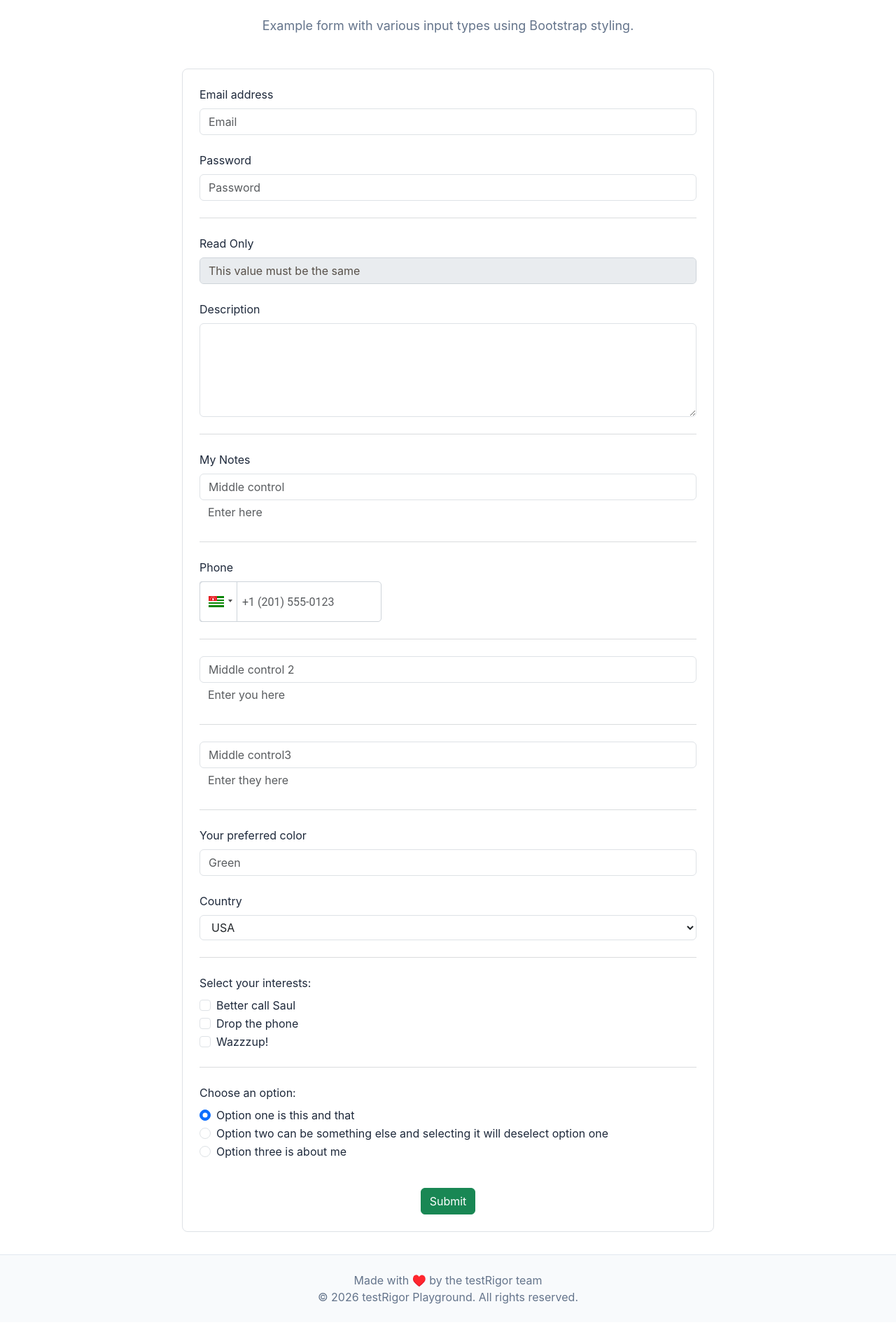
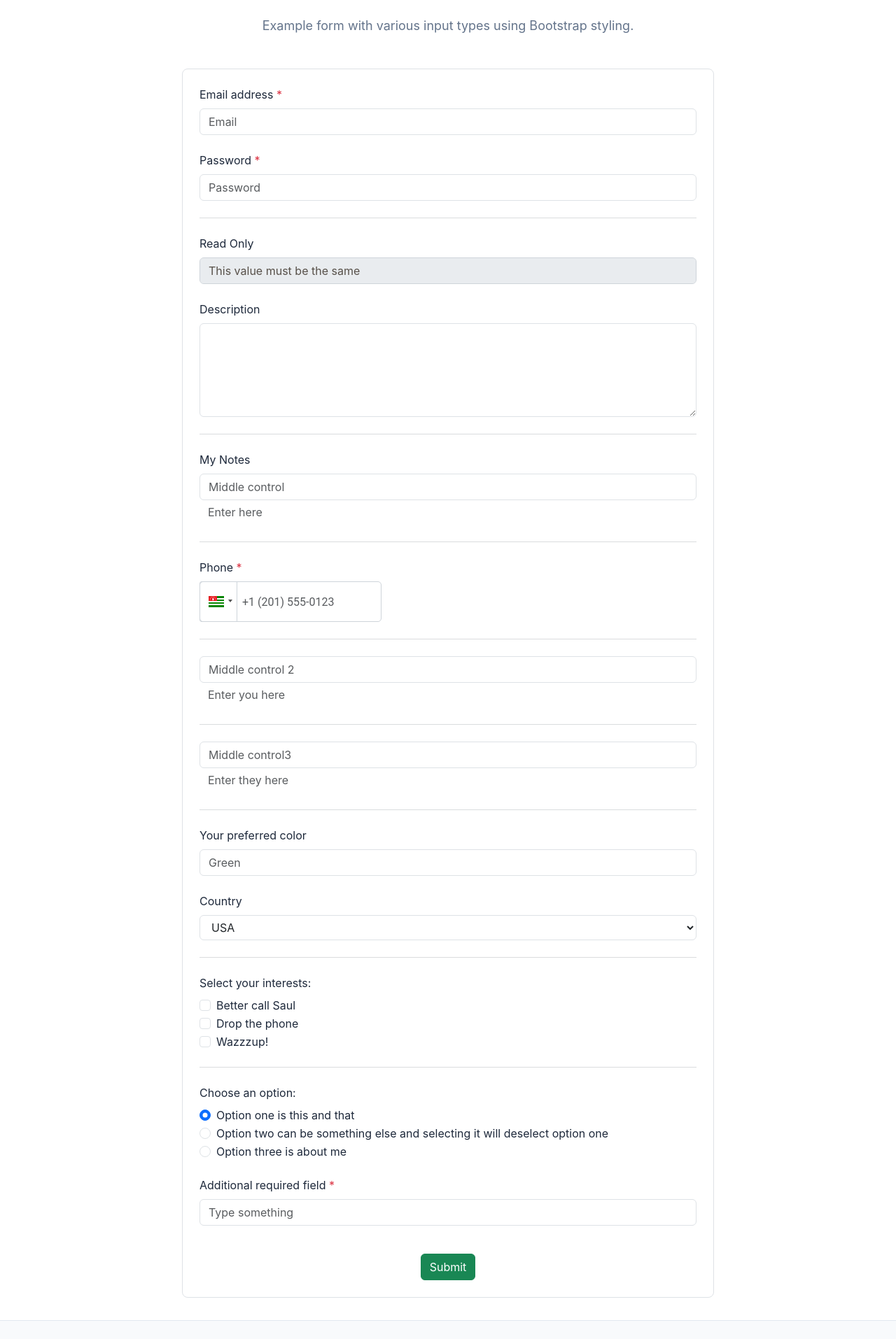
Before and after one commit to thiagonunes11/testRigorPlayground, a React (Vite) app: page /form in a window 1280 px wide. Shown: the part 220-2134 px from the top of the page at 70% size. Before the commit the page ends 2110 px from the top, so only its background shows below. Built offline with nearby package versions, Linux system fonts and the light colour scheme; the HTML template or start-up script is replaced by a standard one.

Commit message:
feat: make form fields required

```diff
--- a/src/pages/form.jsx
+++ b/src/pages/form.jsx
@@ -19,6 +19,7 @@ const Form = () => {
     },
     optionsRadios: 'ONE',
     phone: '',
+    additionalField: '',
   });
 
   const [text, setText] = useState('');
@@ -69,7 +70,7 @@ const Form = () => {
             <form onSubmit={handleSubmit} className="form-container">
 
               <div className="form-group mb-4">
-                <label className="form-label d-block text-start">Email address</label>
+                <label className="form-label d-block text-start">Email address <span className="text-danger">*</span></label>
                 <input
                   type="email"
                   className="form-control"
@@ -77,11 +78,12 @@ const Form = () => {
                   value={formData.email}
                   onChange={handleChange}
                   placeholder="Email"
+                  required
                 />
               </div>
 
               <div className="form-group mb-4">
-                <label className="form-label d-block text-start">Password</label>
+                <label className="form-label d-block text-start">Password <span className="text-danger">*</span></label>
                 <input
                   type="password"
                   className="form-control"
@@ -89,6 +91,7 @@ const Form = () => {
                   value={formData.password}
                   onChange={handleChange}
                   placeholder="Password"
+                  required
                 />
               </div>
 
@@ -134,7 +137,7 @@ const Form = () => {
               <hr className="my-4 border-top border-secondary" />
 
               <div className="form-group mb-4">
-                <label className="form-label d-block text-start">Phone</label>
+                <label className="form-label d-block text-start">Phone <span className="text-danger">*</span></label>
                 <div className="form-control phone-wrapper">
                   <PhoneInput
                     country={''}
@@ -142,7 +145,7 @@ const Form = () => {
                     onChange={(phone) => setFormData({ ...formData, phone })}
                     inputProps={{
                       name: 'phone',
-                      required: false,
+                      required: true,
                       autoFocus: false,
                       placeholder: "+1 (201) 555-0123"
                     }}
@@ -292,6 +295,19 @@ const Form = () => {
                 </div>
               </div>
 
+              <div className="form-group mb-4 mt-4 text-start">
+                <label className="form-label d-block">Additional required field <span className="text-danger">*</span></label>
+                <input
+                  type="text"
+                  className="form-control"
+                  name="additionalField"
+                  value={formData.additionalField}
+                  onChange={handleChange}
+                  placeholder="Type something"
+                  required
+                />
+              </div>
+
               <button type="submit" className="btn btn-success mt-3">Submit</button>
             </form>
           </div>
@@ -318,6 +334,7 @@ const Form = () => {
               )}
 
               <p><strong>phone:</strong> {formData.phone || 'no value'}</p>
+              <p><strong>additionalField:</strong> {formData.additionalField || 'no value'}</p>
             </div>
           </div>
         )}
```
